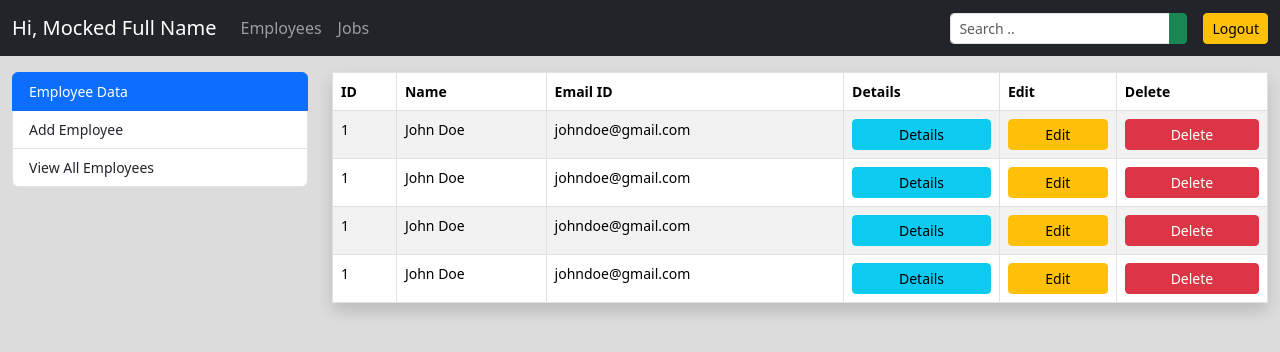
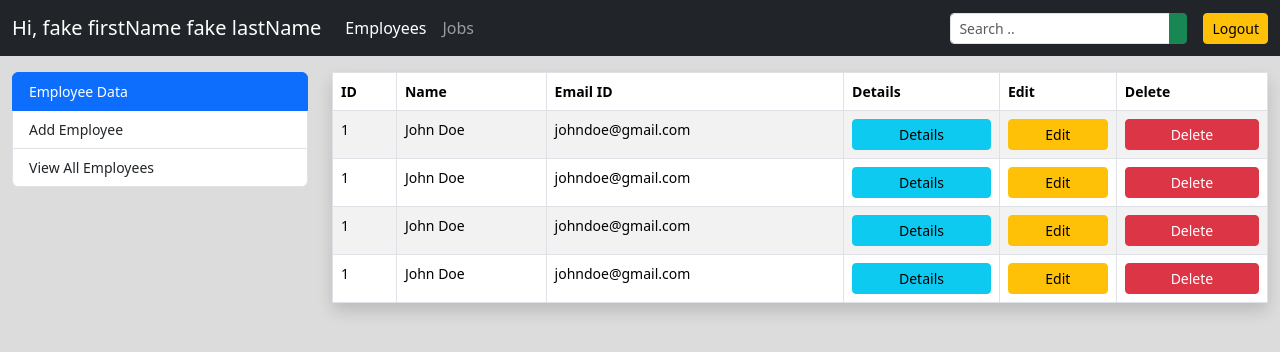
Before and after one commit to ali-moradzade/ems-site, a React (Create React App) app in the folder frontend/: page / in a window 1280 px wide. Shown: the top 352 px of the page. Built offline with nearby package versions, Linux system fonts and the light colour scheme.

Commit message:
using activeLink to customize navbar

```diff
--- a/frontend/src/components/Navbar.tsx
+++ b/frontend/src/components/Navbar.tsx
@@ -1,12 +1,39 @@
+import {useUserContext} from "../hooks/use-user-context";
+
 interface NavbarProps {
-    userFullName: string;
+    activeLink: string;
 }
 
-export function Navbar({userFullName}: NavbarProps) {
+const linkItems = [
+    {
+        label: 'Employees',
+        link: '/employees',
+    },
+    {
+        label: 'Jobs',
+        link: '/jobs',
+    }
+];
+
+export function Navbar({activeLink}: NavbarProps) {
+    const {user} = useUserContext()!;
+    const {firstName, lastName} = user;
+
+    const renderedLinks = linkItems.map((item, index) => {
+        return (
+            <li className="nav-item" key={index}>
+                <a className={`nav-link ${item.link === activeLink ? 'active' : ''}`} aria-current="page"
+                   href={item.link}>
+                    {item.label}
+                </a>
+            </li>
+        );
+    });
+
     return (
         <nav className="navbar navbar-expand-lg navbar-dark bg-dark">
             <div className="container-fluid">
-                <a className="navbar-brand" href="#">Hi, {userFullName}</a>
+                <a className="navbar-brand" href="#">Hi, {firstName} {lastName}</a>
                 <button className="navbar-toggler" type="button" data-bs-toggle="collapse"
                         data-bs-target="#navbarSupportedContent" aria-controls="navbarSupportedContent"
                         aria-expanded="false" aria-label="Toggle navigation">
@@ -14,12 +41,7 @@ export function Navbar({userFullName}: NavbarProps) {
                 </button>
                 <div className="collapse navbar-collapse" id="navbarSupportedContent">
                     <ul className="navbar-nav me-auto mb-2 mb-lg-0">
-                        <li className="nav-item">
-                            <a className="nav-link" aria-current="page" href="#">Employees</a>
-                        </li>
-                        <li className="nav-item">
-                            <a className="nav-link" aria-current="page" href="#">Jobs</a>
-                        </li>
+                        {renderedLinks}
                     </ul>
                     <form className="d-flex" role="search">
                         <div className="input-group">
--- a/frontend/src/context/User.tsx
+++ b/frontend/src/context/User.tsx
@@ -6,19 +6,24 @@ interface User {
     email: string;
 }
 
+const fakeUser: User = {
+    firstName: 'fake firstName',
+    lastName: 'fake lastName',
+    email: 'fake@gmail.com',
+};
+
 interface UserContextType {
     user: User;
     setUser: (user: User) => void;
 }
 
-export const UserContext = createContext<UserContextType | undefined>(undefined);
+export const UserContext = createContext<UserContextType>({
+    user: fakeUser,
+    setUser: (user: User) => console.log('fake imp')
+});
 
 export function Provider({children}: { children: ReactNode }) {
-    const [user, setUser] = useState({
-        firstName: '',
-        lastName: '',
-        email: '',
-    });
+    const [user, setUser] = useState(fakeUser);
 
     const value = {
         user,
--- a/frontend/src/pages/DashboardPage.tsx
+++ b/frontend/src/pages/DashboardPage.tsx
@@ -3,7 +3,7 @@ import {Navbar} from "../components/Navbar";
 export function DashboardPage() {
     return (
         <div>
-            <Navbar userFullName={'Mocked Full Name'}/>
+            <Navbar activeLink={'/'}/>
 
             <div className="container-fluid">
                 <div className="row mt-3">
--- a/frontend/src/pages/EmployeeListPage.tsx
+++ b/frontend/src/pages/EmployeeListPage.tsx
@@ -3,7 +3,7 @@ import {Navbar} from "../components/Navbar";
 export function EmployeeListPage() {
     return (
         <div>
-            <Navbar userFullName={'Mocked Full Name'}/>
+            <Navbar activeLink={'/employees'}/>
 
             {/* dashboard contents */}
             <div className="container-fluid">
```
